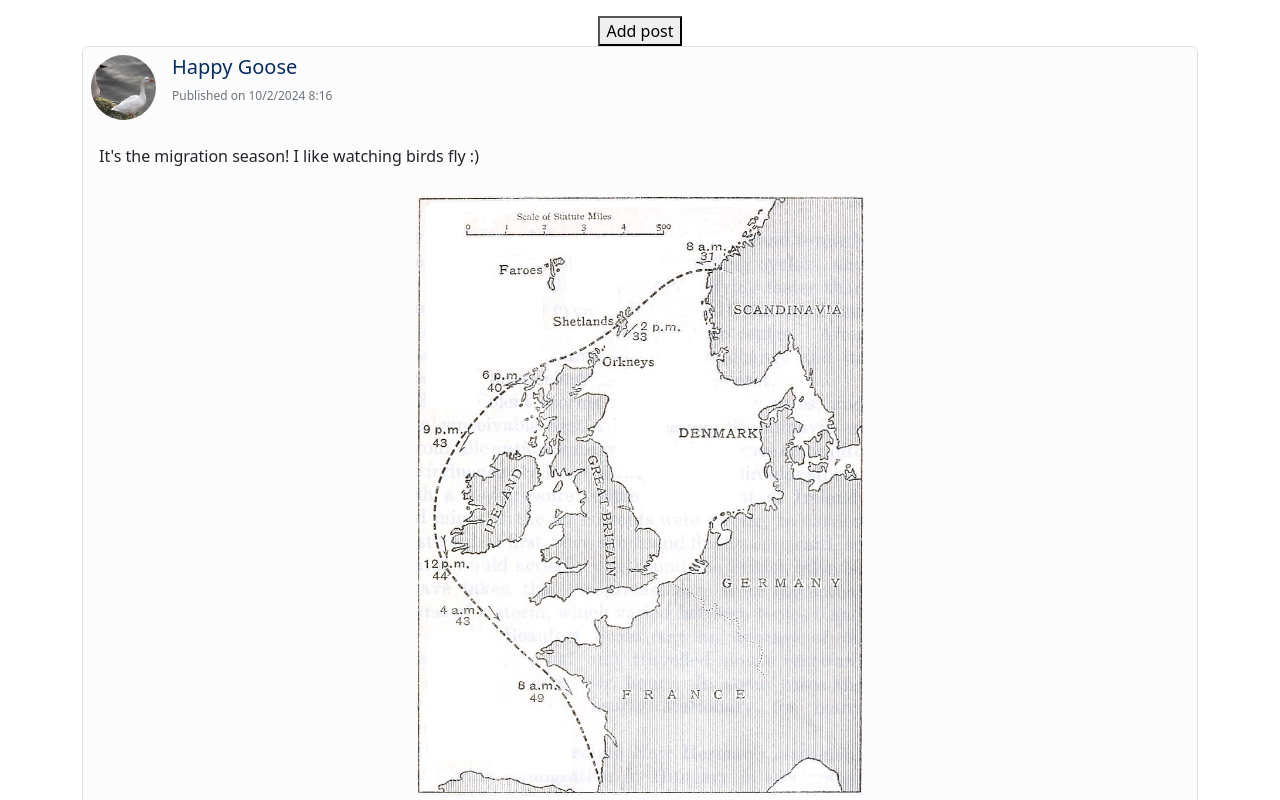
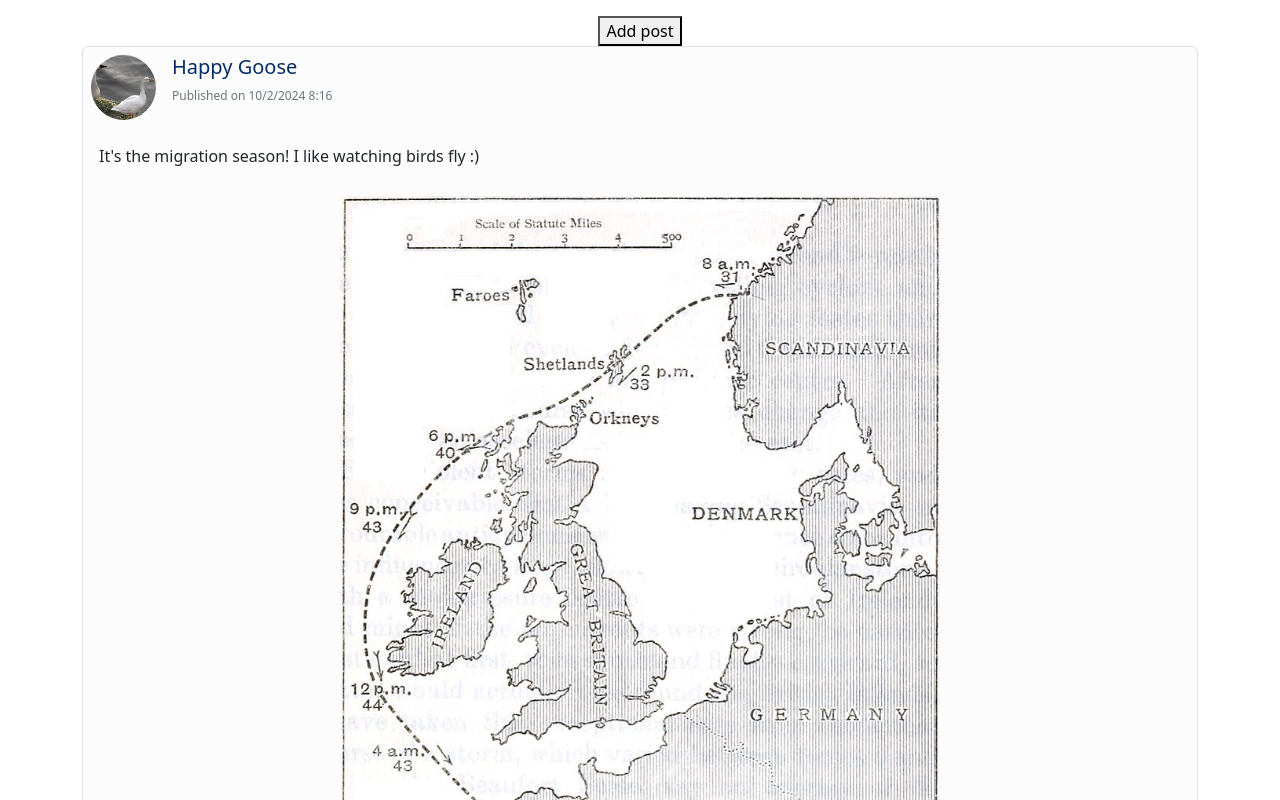
Before and after one commit to AsifMadar/Foobar-BIU-web, a React (Create React App) app: page / in a window 1280 px wide. Shown: the top 800 px of the page. Built offline with nearby package versions, Linux system fonts and the light colour scheme.

Commit message:
Don't allow images to overflow

```diff
--- a/src/Post/Post.css
+++ b/src/Post/Post.css
@@ -98,8 +98,8 @@
 }
 
 .post-images img {
-	max-width: 600px;
-	max-height: 600px;
+	max-width: min(100%, 600px);
+	max-height: min(100%, 600px);
 }
 
 /* Theme */
```
